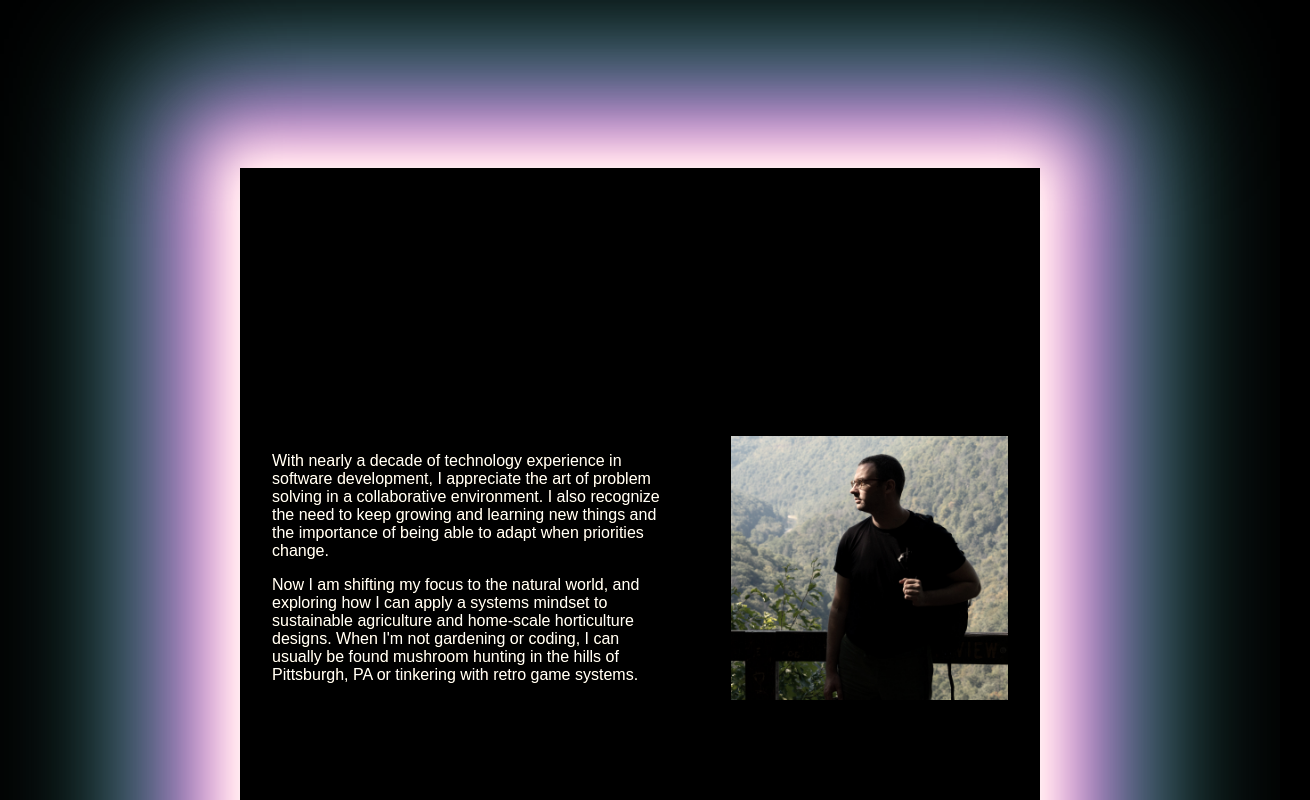
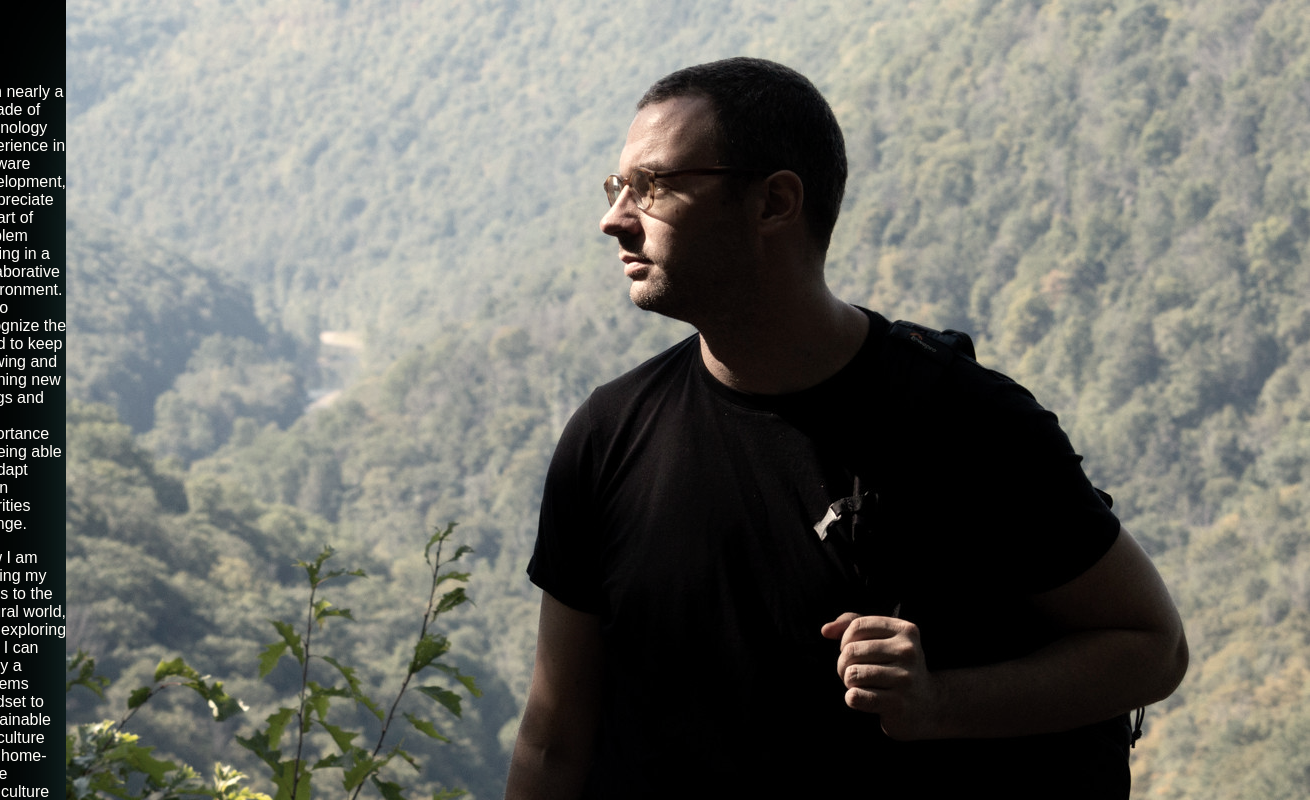
Before and after one commit to cobbettn/cobbettn.github.io, a React (Vite) app: page / in a window 1280 px wide. Both pictures are taken after a click on the element 340 px from the left and 268 px from the top of the page. Shown: the top 800 px of the page, 1310 px wide, since content can reach past the window. Built offline with nearby package versions, Linux system fonts and the light colour scheme.

Commit message:
cleanup, channel viewing setup

```diff
--- a/src/App.tsx
+++ b/src/App.tsx
@@ -9,9 +9,13 @@ import Mushroom from './components/views/mushroom/Mushroom'
 function App() {
   const [view, setView] = useState<Channels | null>(null);
 
-  // each view navigates back to the 4x4 grid when clicked
   const View = ({children}: any) => {
-    return <div onClick={() => setView(null)}>{children}</div>
+    return (
+      <div className='view-container'>
+        {children}
+        <button className='close-button' onClick={() => setView(null)}>close</button>
+      </div>
+    );
   }
 
   const renderView = () => {
@@ -19,7 +23,7 @@ function App() {
       case Channels.bio:
         return <View><Bio/></View>
       case Channels.mushroom:
-        return <Mushroom/>
+        return <View><Mushroom/></View>
       default:
         return <AllChannels channels={channels} setView={setView}/>;
     }
--- a/src/components/allChannels/AllChannels.tsx
+++ b/src/components/allChannels/AllChannels.tsx
@@ -1,5 +1,4 @@
 import { IChannel } from "../../data";
-
 import Channel from "./channel/Channel";
 
 interface AllChannelsProps {
@@ -9,7 +8,7 @@ interface AllChannelsProps {
 
 const AllChannels = ({channels, setView} : AllChannelsProps) => {
   return (
-    <div className="container grid-container ">
+    <div className="container grid ">
       {
         channels.map((channel, i) =>
           <Channel channel={channel} key={i} setView={() => setView(channel?.view)}/>
--- a/src/components/views/bio/Bio.tsx
+++ b/src/components/views/bio/Bio.tsx
@@ -1,5 +1,4 @@
 import me from '../../../assets/images/me.jpg'
-import React from 'react';
 
 const Bio = () => {
   return (
--- a/src/data.ts
+++ b/src/data.ts
@@ -12,7 +12,9 @@ import Resume from './assets/Resume.pdf'
 
 export enum Channels {
   bio,
-  mushroom
+  mushroom,
+  pico8,
+  logicCalc
 }
 
 export interface IChannel {
@@ -69,7 +71,6 @@ export const channels: (IChannel | undefined)[] = [
     description: 'mushroom',
     image: colorBars,
     view: Channels.mushroom
-
   },
   {
     name: 'inaturalist',
--- a/src/index.css
+++ b/src/index.css
@@ -54,6 +54,10 @@ body {
   align-items: center;
 }
 
+/*
+
+These are for the bio page only, remove
+
 .channel-container p, img {
   padding-left: 2rem;
   padding-right: 2rem;
@@ -62,6 +66,8 @@ body {
 .channel-container img {
   height: 33%;
 }
+
+*/
 
 .tv-frame {
   width: calc(25 * var(--size-unit));
@@ -81,7 +87,7 @@ body {
   justify-content: center;
 }
 
-.grid-container {
+.grid {
   grid-template-columns: repeat(4, calc(25 * var(--size-unit)));
   grid-template-rows: repeat(4, calc(25 * var(--size-unit)));
   display: grid;
```
Also changed, not shown: 1 other file (tests, documents, lock files or other folders).
